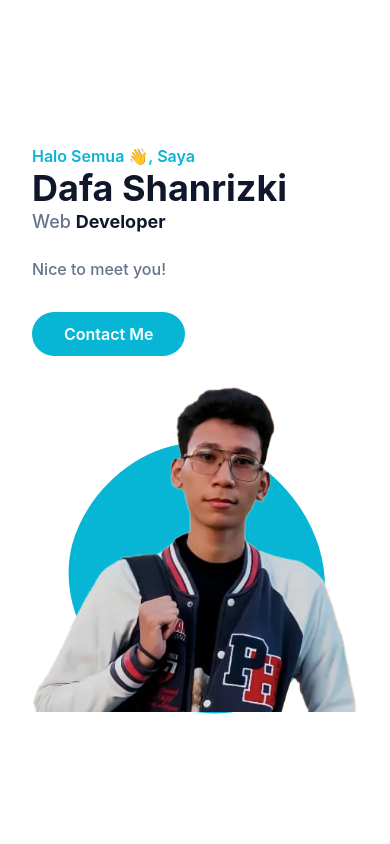
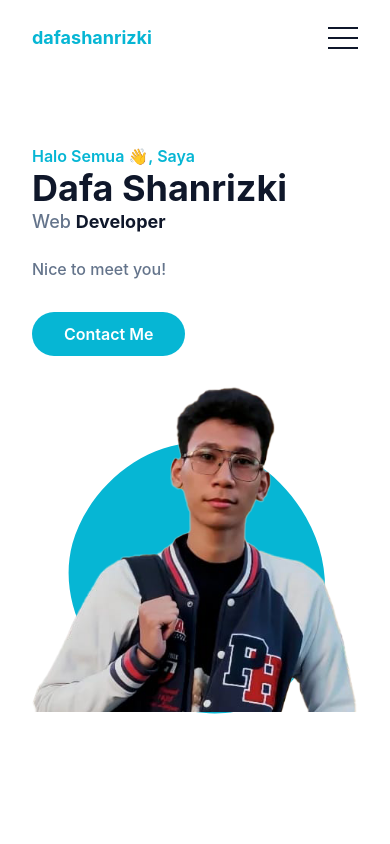
Before and after one commit to dafasr/portofolio-tailwind-css, a website: page index.html in a window 390 px wide. Shown: the top 844 px of the page. Drawn offline with Linux system fonts and the light colour scheme.

Commit message:
"Add header section with hamburger menu"
This commit adds a new header section to the page with a black background and a white text color. It also includes a hamburger menu button for navigation on smaller screens. The header has a class of "bg-transparent" which suggests that it might be intended to be transparent, but the background color is still black in this commit.

```diff
--- a/index.html
+++ b/index.html
@@ -8,7 +8,31 @@
   </head>
   <body>
     <!-- Header Section Start -->
-    <header></header>
+    <header
+      class="bg-transparent absolute top-0 left-0 w-full flex items-center z-10"
+    >
+      <div class="container">
+        <div class="flex items-center justify-between relative">
+          <div class="px-4">
+            <a href="#home" class="font-bold text-lg text-primary block py-6"
+              >dafashanrizki</a
+            >
+          </div>
+          <div class="flex items-center px-4">
+            <button
+              id="hamburger"
+              name="humberger"
+              type="button"
+              class="block absolute right-4"
+            >
+              <span class="hamburger-line"></span>
+              <span class="hamburger-line"></span>
+              <span class="hamburger-line"></span>
+            </button>
+          </div>
+        </div>
+      </div>
+    </header>
     <!-- Header Section End -->
 
     <!-- Hero Section Start -->
```
